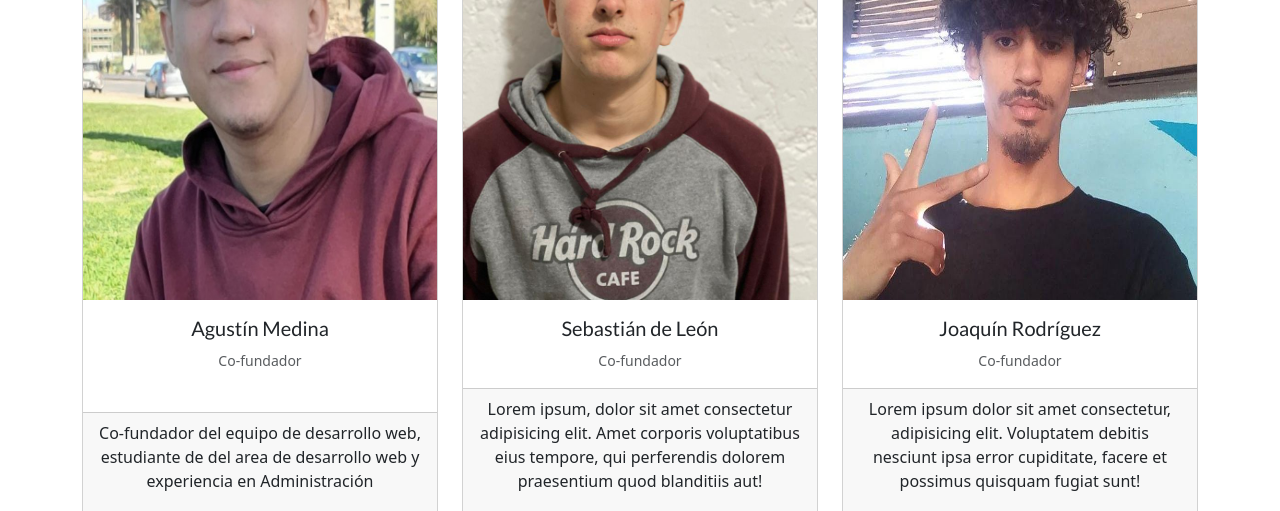
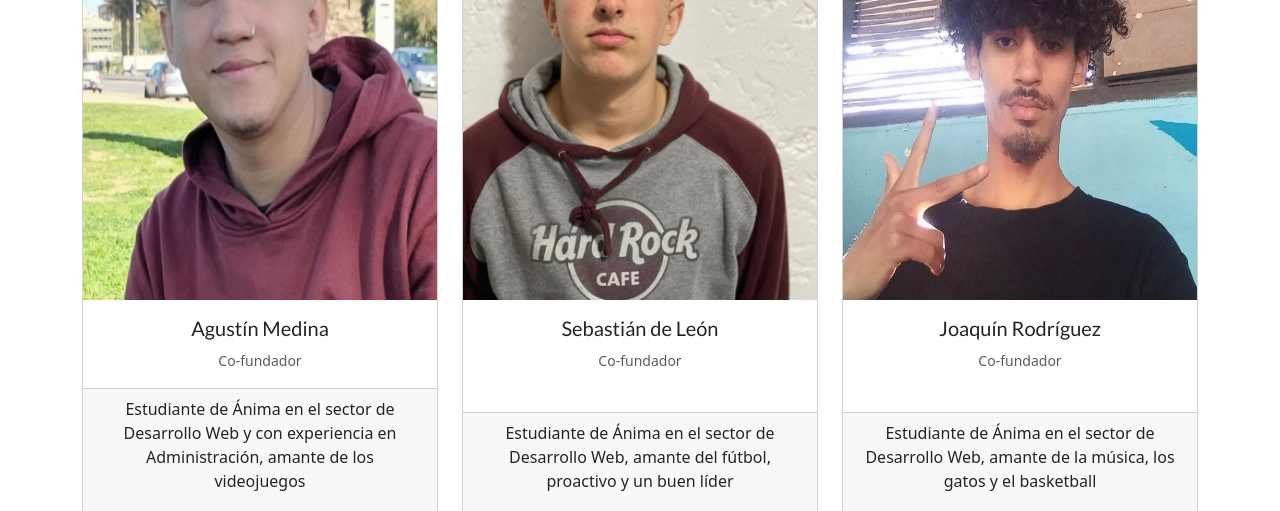
Before and after one commit to blakh1/Proyecto_Desarrollo_Web, a plain HTML site: page sobre-nosotros.html in a window 1280 px wide. Shown: the part 721-1232 px from the top of the page. Drawn offline with nearby package versions, Linux system fonts and the light colour scheme.

Commit message:
Update sobre-nosotros.html

```diff
--- a/sobre-nosotros.html
+++ b/sobre-nosotros.html
@@ -144,7 +144,7 @@
             </div>
             <div class="card-footer">
               <p class="card-text">
-                Co-fundador del equipo de desarrollo web, estudiante de del area de desarrollo web y experiencia en Administración
+                Estudiante de Ánima en el sector de Desarrollo Web y con experiencia en Administración, amante de los videojuegos
               </p>
               <svg
                 xmlns="http://www.w3.org/2000/svg"
@@ -194,9 +194,7 @@
             </div>
             <div class="card-footer">
               <p class="card-text">
-                Lorem ipsum, dolor sit amet consectetur adipisicing elit. Amet
-                corporis voluptatibus eius tempore, qui perferendis dolorem
-                praesentium quod blanditiis aut!
+               Estudiante de Ánima en el sector de Desarrollo Web, amante del fútbol, proactivo y un buen líder
               </p>
               <svg
                 xmlns="http://www.w3.org/2000/svg"
@@ -250,9 +248,7 @@
             </div>
             <div class="card-footer">
               <p class="card-text">
-                Lorem ipsum dolor sit amet consectetur, adipisicing elit.
-                Voluptatem debitis nesciunt ipsa error cupiditate, facere et
-                possimus quisquam fugiat sunt!
+                Estudiante de Ánima en el sector de Desarrollo Web, amante de la música, los gatos y el basketball
               </p>
               <svg
                 xmlns="http://www.w3.org/2000/svg"
```
